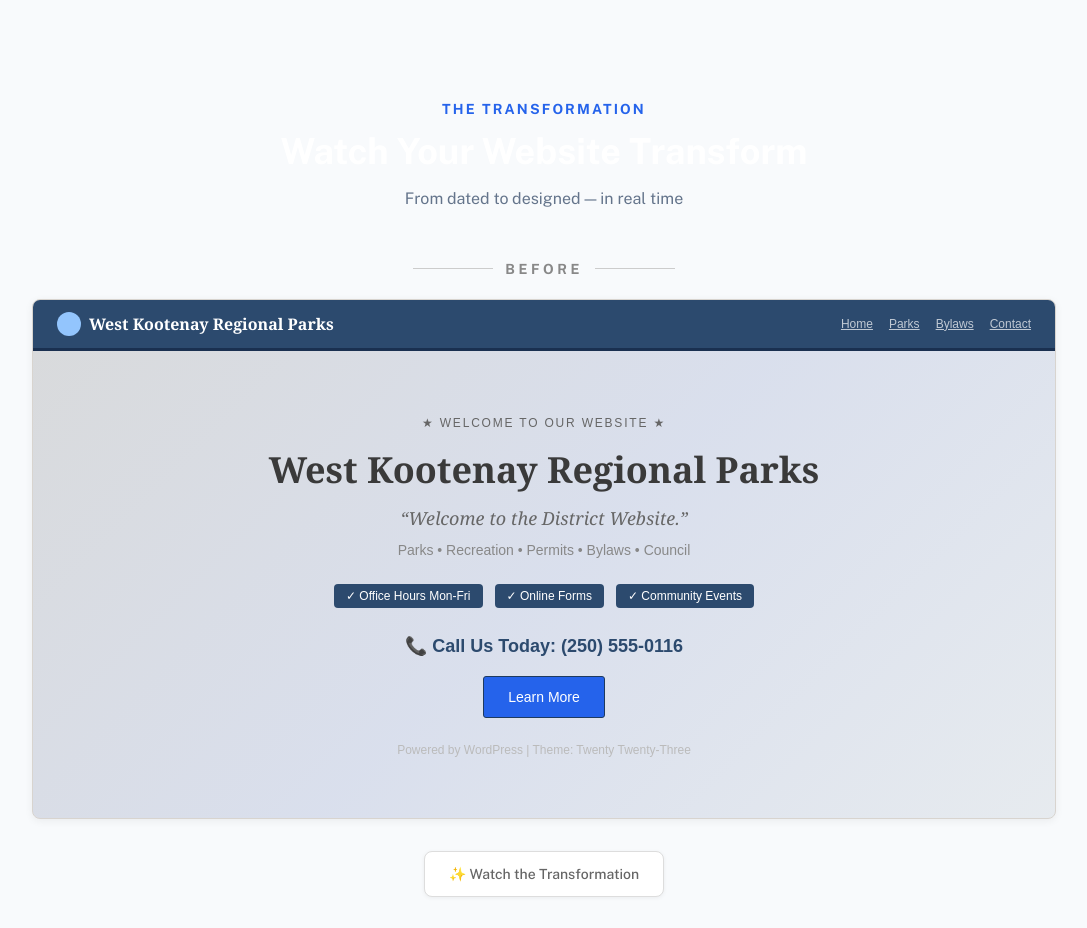
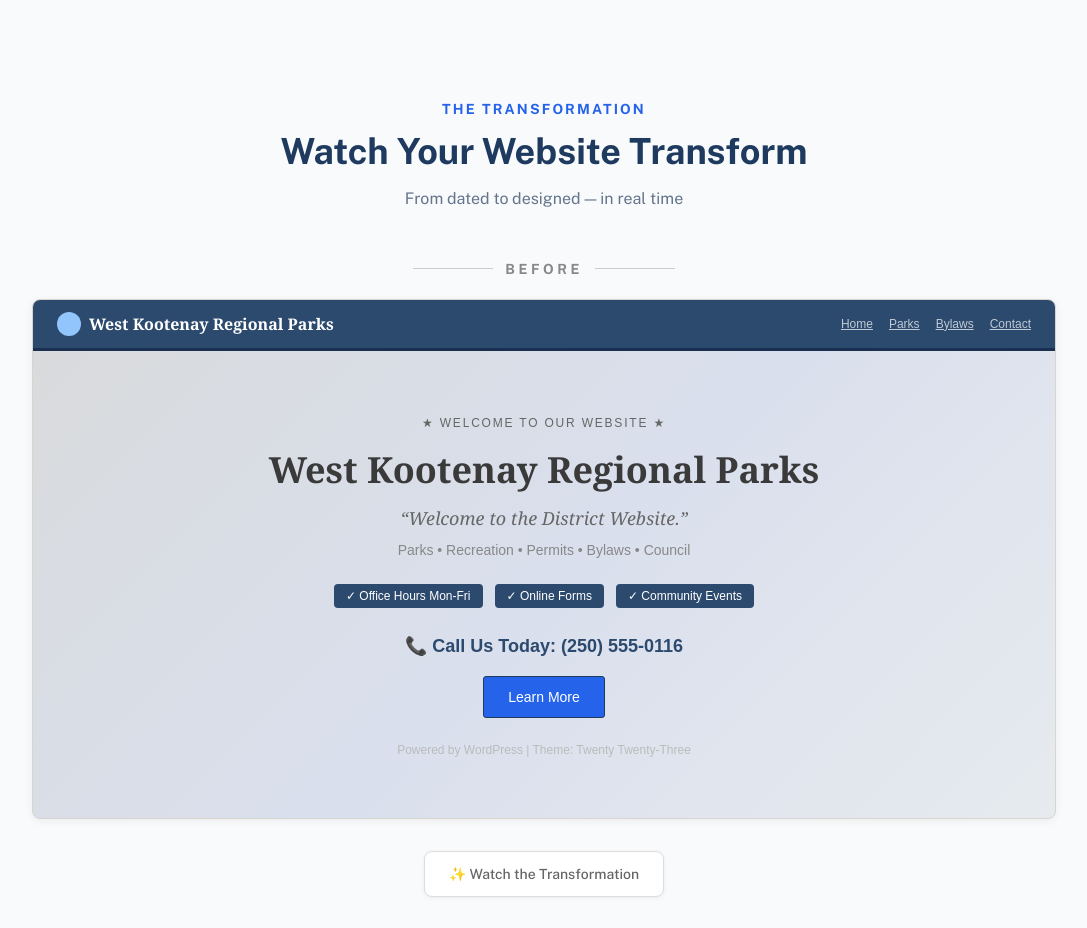
Before and after one commit to AgentWarhead/kootenay-made, a Next.js app: page /styles/demos/government-municipal in a window 1280 px wide. Shown: the part 6120-7048 px from the top of the page, without its empty margins (96-1183 px from the left). Built offline with nearby package versions, Linux system fonts and the light colour scheme.

Commit message:
government: fix Transform heading — white on light bg

```diff
--- a/src/app/styles/demos/government-municipal/page.tsx
+++ b/src/app/styles/demos/government-municipal/page.tsx
@@ -660,7 +660,7 @@ export default function GovernmentMunicipalPage() {
           <div className="max-w-5xl mx-auto">
             <Reveal className="text-center mb-12">
               <p className="text-sm font-bold uppercase tracking-widest mb-3" style={{ color: C.blue, letterSpacing: '0.15em' }}>The Transformation</p>
-              <h2 id="transform-heading" className={`${sourceSans.className} text-2xl md:text-4xl font-bold`} style={{ color: '#fff' }}>Watch Your Website Transform</h2>
+              <h2 id="transform-heading" className={`${sourceSans.className} text-2xl md:text-4xl font-bold`} style={{ color: '#1e3a5f' }}>Watch Your Website Transform</h2>
               <p className="mt-4 max-w-xl mx-auto text-base" style={{ color: C.slateLight }}>From dated to designed — in real time</p>
             </Reveal>
             <LiveRedesign />
```
